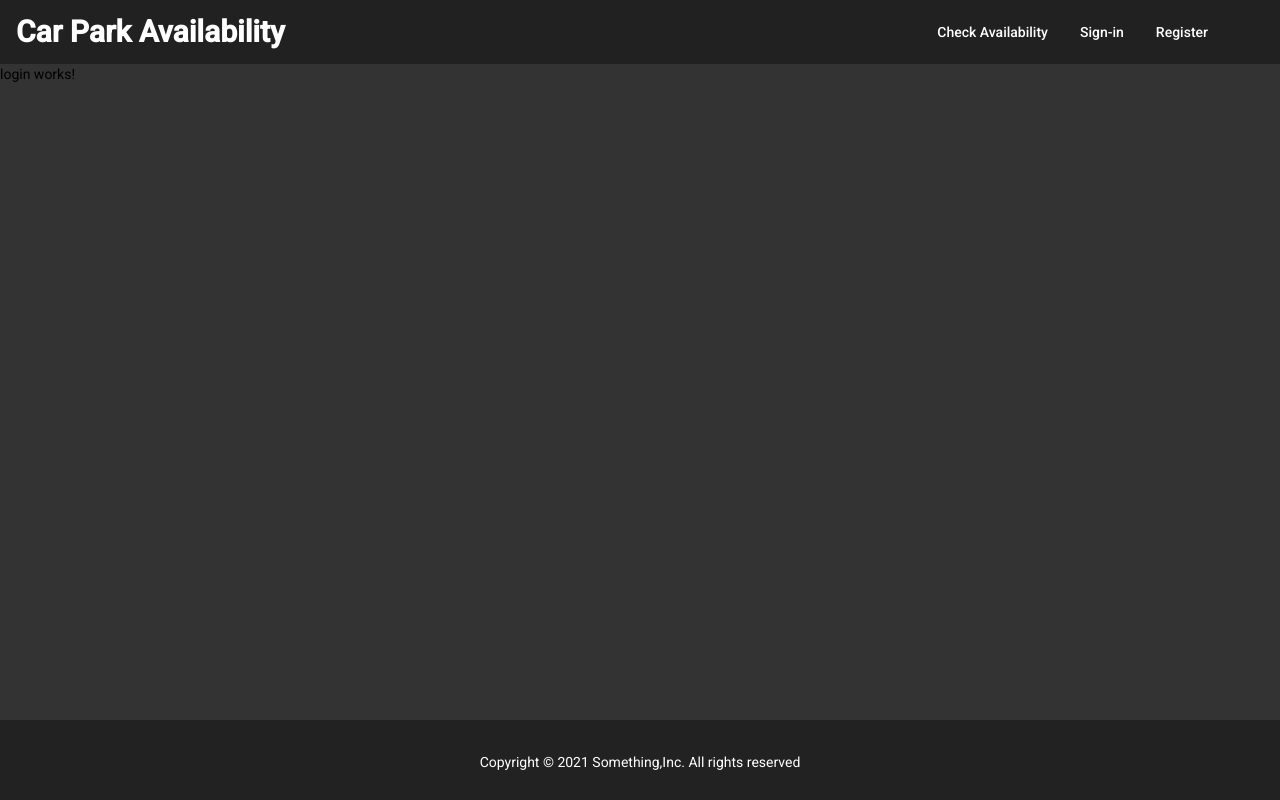
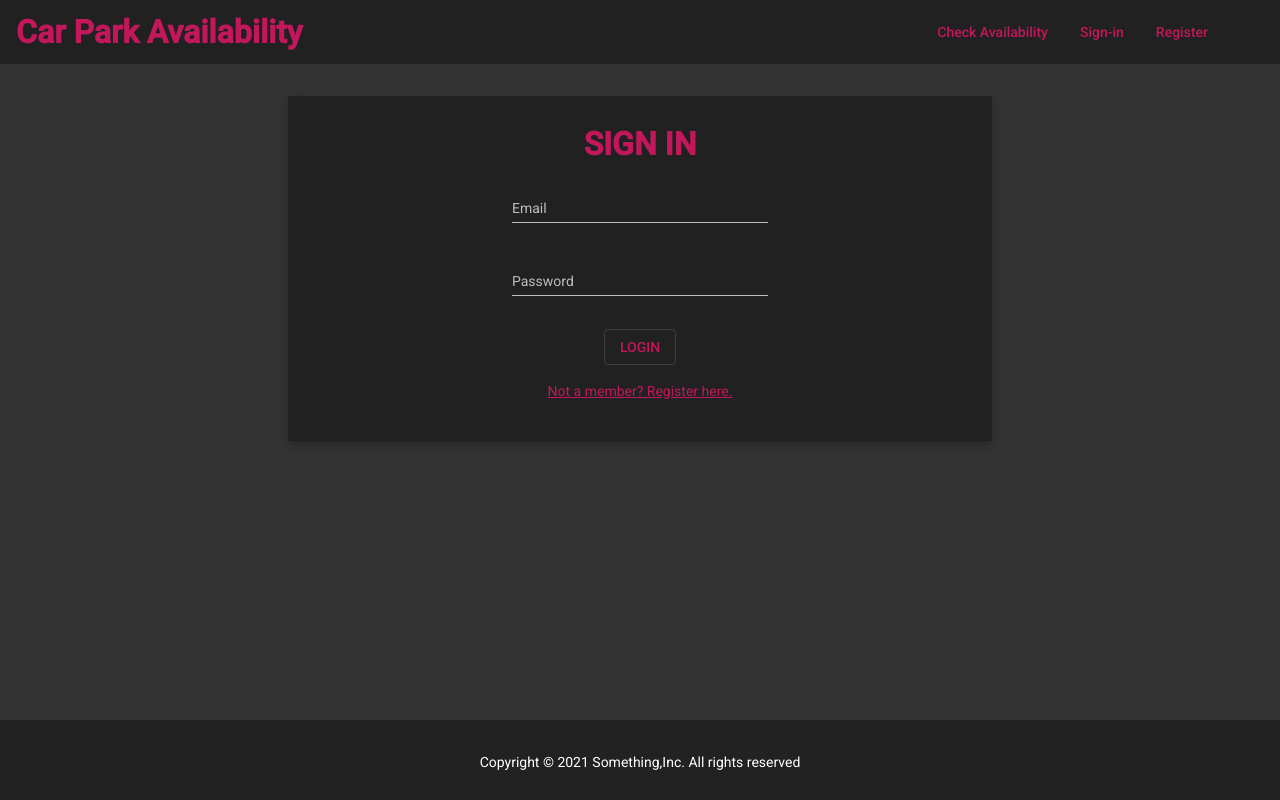
Before and after one commit to thantnaylin/car-park-availability-client, an Angular app: page /login in a window 1280 px wide. Built offline with nearby package versions, Linux system fonts and the light colour scheme.

Commit message:
Designed sign-in screen

```diff
--- a/src/app/components/layouts/navbar/navbar.component.css
+++ b/src/app/components/layouts/navbar/navbar.component.css
@@ -23,9 +23,13 @@ h1 {
   padding-right: 2em;
 }
 
+.example-spacer > a {
+  color: #c2185b;
+}
+
 .brand-logo {
-  font-size: 1.5em;
+  font-size: xx-large;
   text-decoration: none;
   font-weight: bolder;
-  color: #fff;
+  color: #c2185b;
 }
--- a/src/app/components/screens/login/login.component.css
+++ b/src/app/components/screens/login/login.component.css
@@ -0,0 +1,41 @@
+div {
+  margin: 8px 0px;
+}
+
+a {
+  color: #c2185b;
+}
+
+.mat-grid-list {
+  color: #fff;
+}
+
+.form-container {
+  display: flex;
+  flex-direction: column;
+}
+
+.form-container > * {
+  width: 100%;
+}
+
+.form-card {
+  background: #212121;
+  max-width: 50%;
+  margin: 2rem auto;
+  padding: 2rem;
+  text-align: center;
+  box-shadow: 0 4px 8px 0 rgb(0 0 0 / 25%);
+  min-height: 30%;
+}
+
+h1 {
+  color: #c2185b;
+  font-weight: bolder;
+  font-size: xx-large;
+}
+
+mat-form-field {
+  color: #fff;
+  min-width: 40%;
+}
--- a/src/app/components/screens/login/login.component.html
+++ b/src/app/components/screens/login/login.component.html
@@ -1 +1,19 @@
-<p>login works!</p>
+<div class="form-container form-card">
+    <h1>SIGN IN</h1>
+    <div>
+        <mat-form-field>
+            <input type="text" matInput placeholder="Email">
+        </mat-form-field>
+    </div>
+    <div>
+        <mat-form-field>
+            <input type="password" matInput placeholder="Password">
+        </mat-form-field>
+    </div>
+    <div>
+        <button mat-stroked-button color="primary">LOGIN</button>
+    </div>
+    <div>
+        <a routerLink="/register">Not a member? Register here.</a>
+    </div>
+</div>
```
